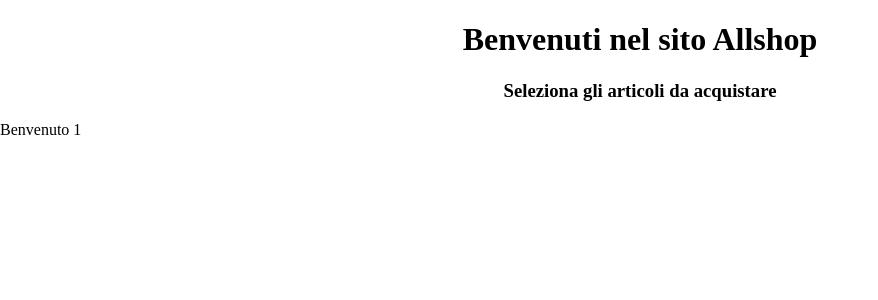
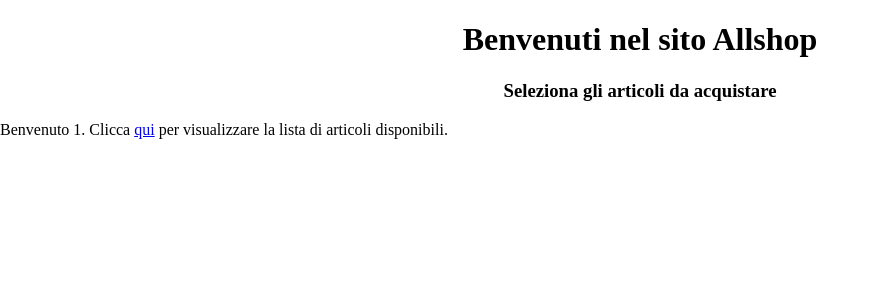
Before and after one commit to michele-larocca/angular-allShop, an Angular app: page /welcome/1 in a window 1280 px wide. Shown: the top 300 px of the page, without its empty margins (0-878 px from the left). Built offline with nearby package versions, Linux system fonts and the light colour scheme.

Commit message:
add routerlink to Articoli Component from Welcome link

```diff
--- a/src/app/welcome/welcome.component.html
+++ b/src/app/welcome/welcome.component.html
@@ -3,5 +3,5 @@
   <h3>Seleziona gli articoli da acquistare</h3>
 </div>
 <div>
-  Benvenuto {{userId}}
+  Benvenuto {{userId}}. Clicca <a routerLink="/articoli">qui</a> per visualizzare la lista di articoli disponibili.
 </div>
```
